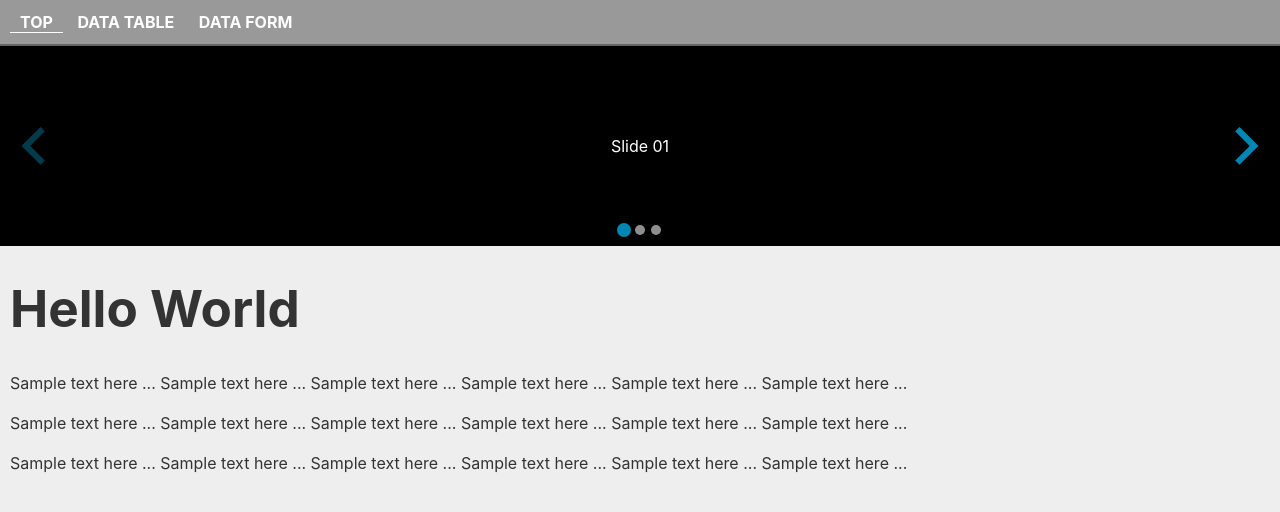
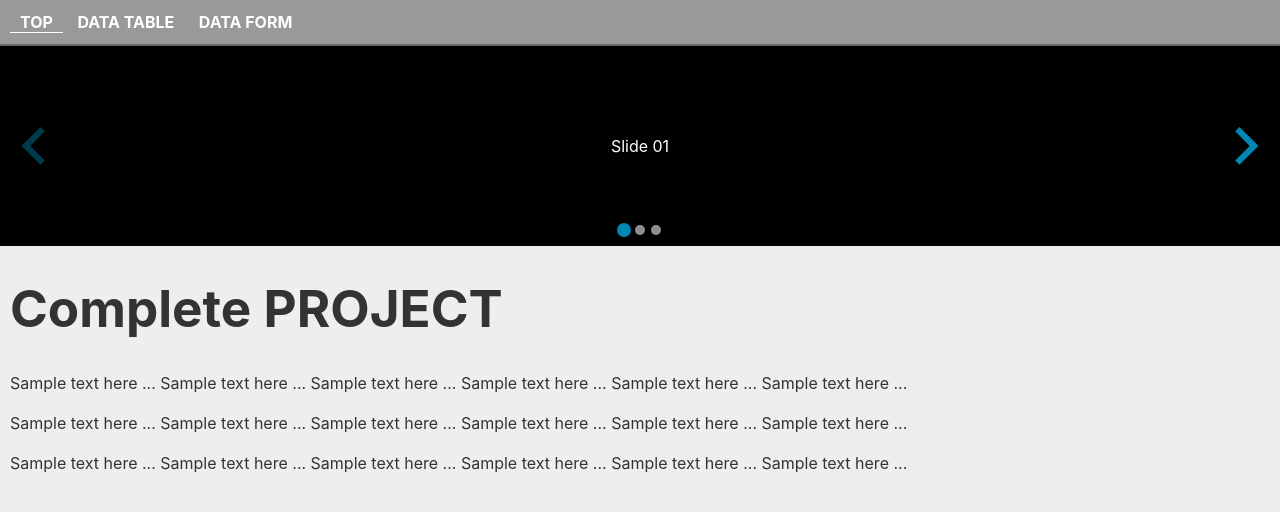
Before and after one commit to yamada940/simple-app-project, a website built with Vite: page index.html in a window 1280 px wide. Built offline with nearby package versions, Linux system fonts and the light colour scheme; some packages are replaced by stand-ins of ours; no server answers.

Commit message:
rename text

```diff
--- a/index.html
+++ b/index.html
@@ -27,7 +27,7 @@
     </section>
 
     <div class="container">
-      <h1>Hello World</h1>
+      <h1>Complete PROJECT</h1>
       <p>Sample text here ... Sample text here ... Sample text here ... Sample text here ... Sample text here ... Sample text here ...</p>
       <p>Sample text here ... Sample text here ... Sample text here ... Sample text here ... Sample text here ... Sample text here ...</p>
       <p>Sample text here ... Sample text here ... Sample text here ... Sample text here ... Sample text here ... Sample text here ...</p>
```
